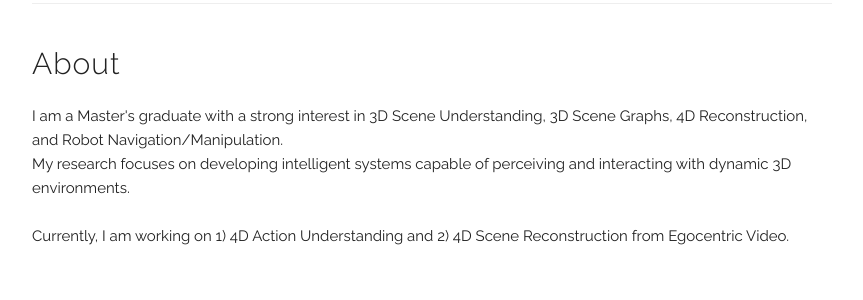
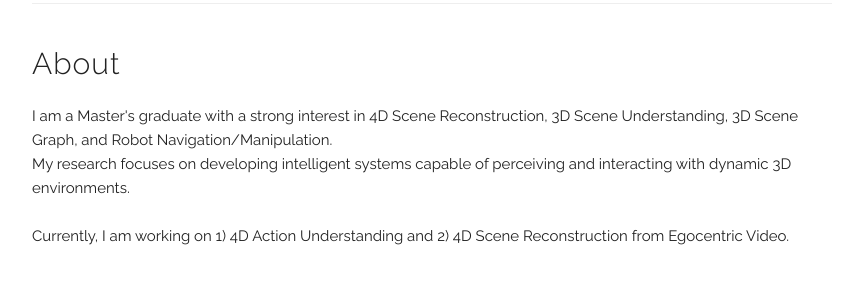
Before and after one commit to seoha-kim/seoha-kim.github.io, a Jekyll site: the page built from index.html, in a window 1280 px wide and 900 px high. Shown: the part 356-656 px from the top of the window, without its empty margins (208-1071 px from the left). Built offline with Jekyll 4.4.1, drawn with Linux system fonts in a browser that asks for light colours; some web fonts are replaced.

Commit message:
Update index.html

```diff
--- a/index.html
+++ b/index.html
@@ -6,7 +6,7 @@ title: Home
 <div class="docs-section" id="bio">
   <h4>About</h4>
   <p>
-  I am a Master's graduate with a strong interest in 3D Scene Understanding, 3D Scene Graphs, 4D Reconstruction, and Robot Navigation/Manipulation. <br>
+  I am a Master's graduate with a strong interest in 4D Scene Reconstruction, 3D Scene Understanding, 3D Scene Graph, and Robot Navigation/Manipulation. <br>
   My research focuses on developing intelligent systems capable of perceiving and interacting with dynamic 3D environments. <br><br>
 
 
```
